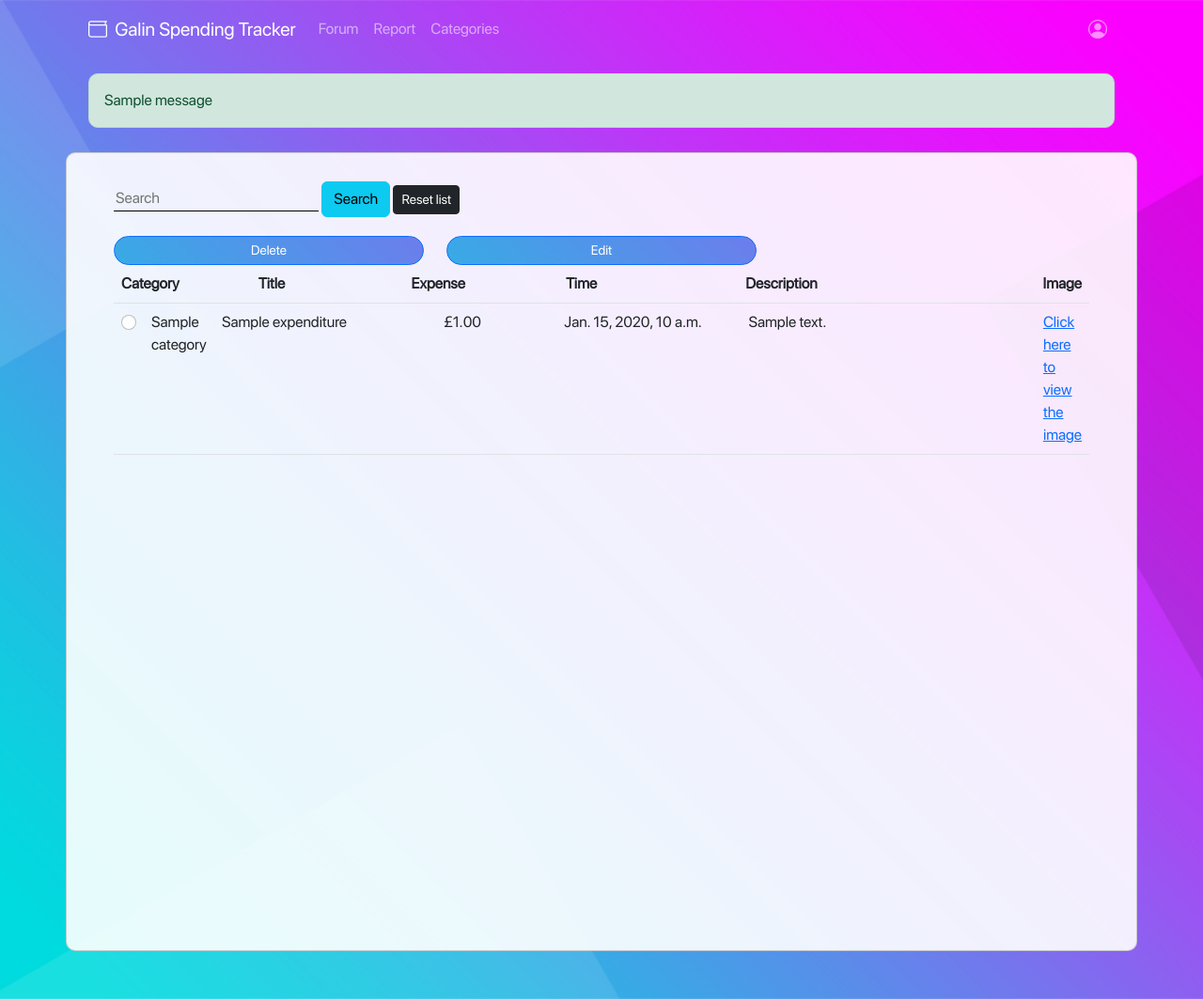
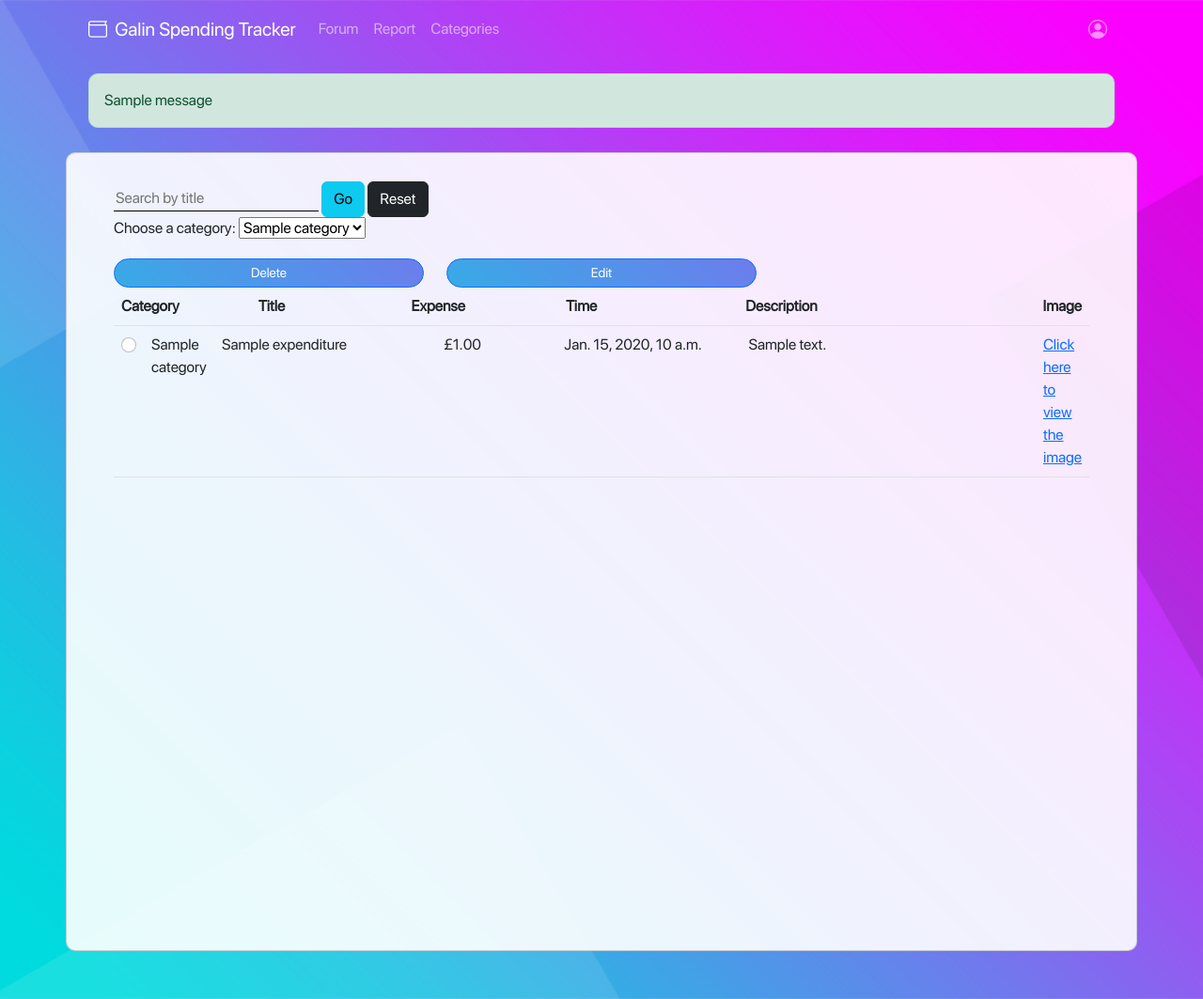
Before and after one commit to rb2cc/Team-Galin-Spending-Tracker, a Django app: page /expenditure_list/ in a window 1280 px wide. Shown: the whole page at 94% size. Run offline with Django 4.2, Linux system fonts and the light colour scheme; a user stored in the database is signed in; tables that the repository leaves empty hold one stand-in row (values such as "Sample post"); one stand-in notice (Sample message) is shown; some libraries are stand-ins or nearby versions.

Commit message:
add category values to drop down

```diff
--- a/tracker/templates/expenditure_list.html
+++ b/tracker/templates/expenditure_list.html
@@ -4,9 +4,17 @@
 <div class='row'>
     <div class="card full-card">
         <form action="{% url 'search_expenditure' %}" method="GET">
-            <input name="q" type="text" placeholder="Search">
-            <button type="submit" class="btn btn-info btn-md">Search</button>
-            <a class="btn btn-sm btn-dark" href='{% url 'expenditure_list' %}'>Reset list</a>
+            <input id="search" name="q" type="text" onblur="this.form.submit()" placeholder="Search by title">
+            <button type="submit" class="btn btn-info btn-md">Go</button>
+            <a class="btn btn-md btn-dark" href='{% url 'expenditure_list' %}'>Reset</a>
+        </form>
+        <form>
+            <label for="category">Choose a category:</label>
+            <select name="category" onchange="this.form.submit()">
+                {% for category in categories %}
+                    <option value="category">{{category}}</option>
+                {% endfor %}
+            </select>
         </form>
         <form id="expenform" method="POST">
             {% csrf_token %}
@@ -52,6 +60,8 @@
                                 <td style="max-width:0px"><img src="media/{{ spending.image }} " alt="image"></td>
                             -->
                                 <td><a href="{{ spending.image.url }}">Click here to view the image</a></td>
+                            {% else %}
+                                <td><a> None </a></td>
                             {% endif %}
                             <!-- <th scope="row"><button class="btn btn-sm btn-info">Edit</button></th> -->
                         </tr>
--- a/tracker/views.py
+++ b/tracker/views.py
@@ -187,7 +187,8 @@ class UserEditView(generic.UpdateView):
 
 def expenditure_list(request):
     spendingList = Expenditure.objects.filter(user=request.user).order_by('-date_created')
-    return render(request, 'expenditure_list.html', {'spendings': spendingList})
+    categories = Category.objects.filter(users__id=request.user.id)
+    return render(request, 'expenditure_list.html', {'spendings': spendingList, 'categories': categories})
 
 def category_list(request):
     user_id = request.user.id
```
